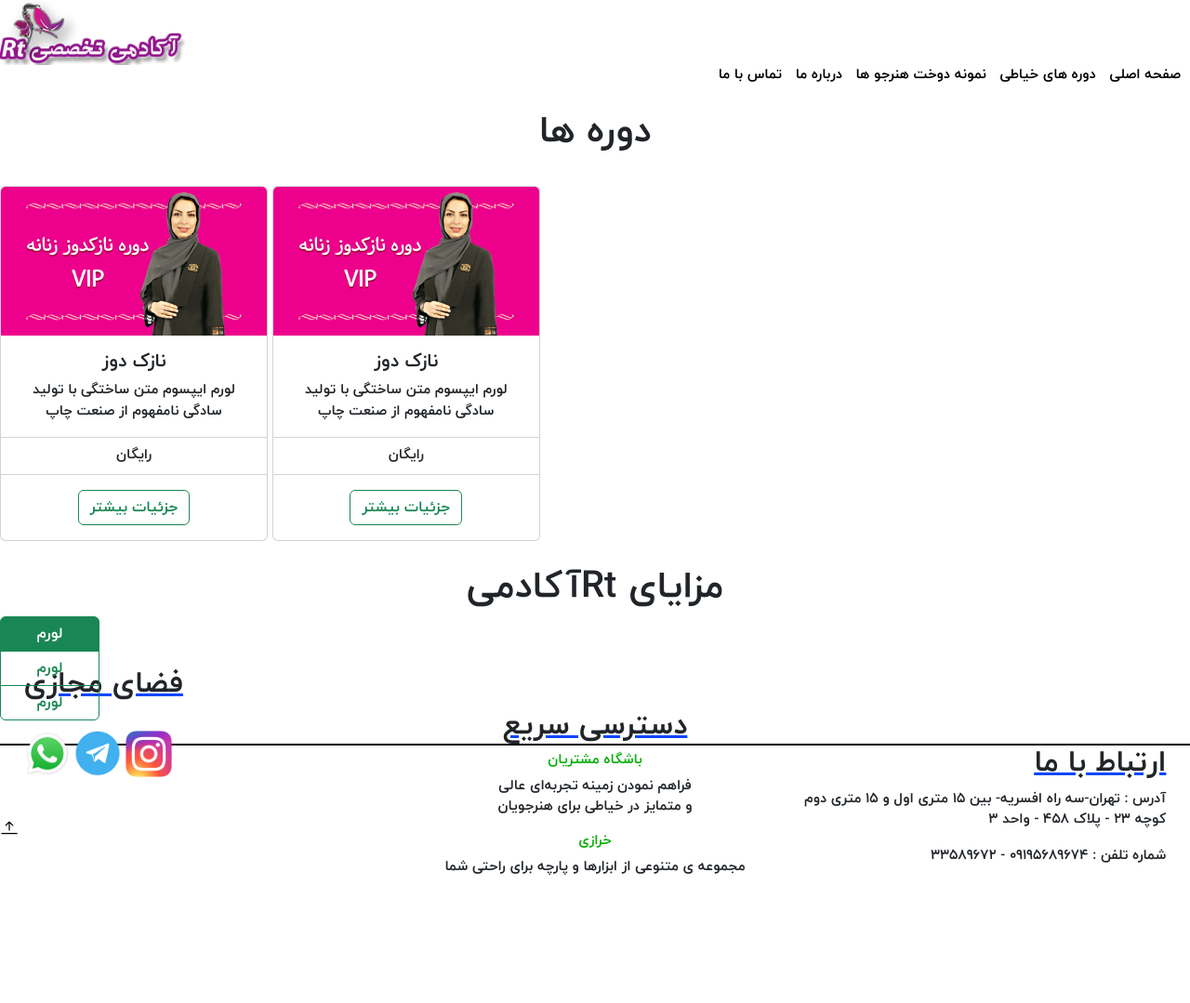
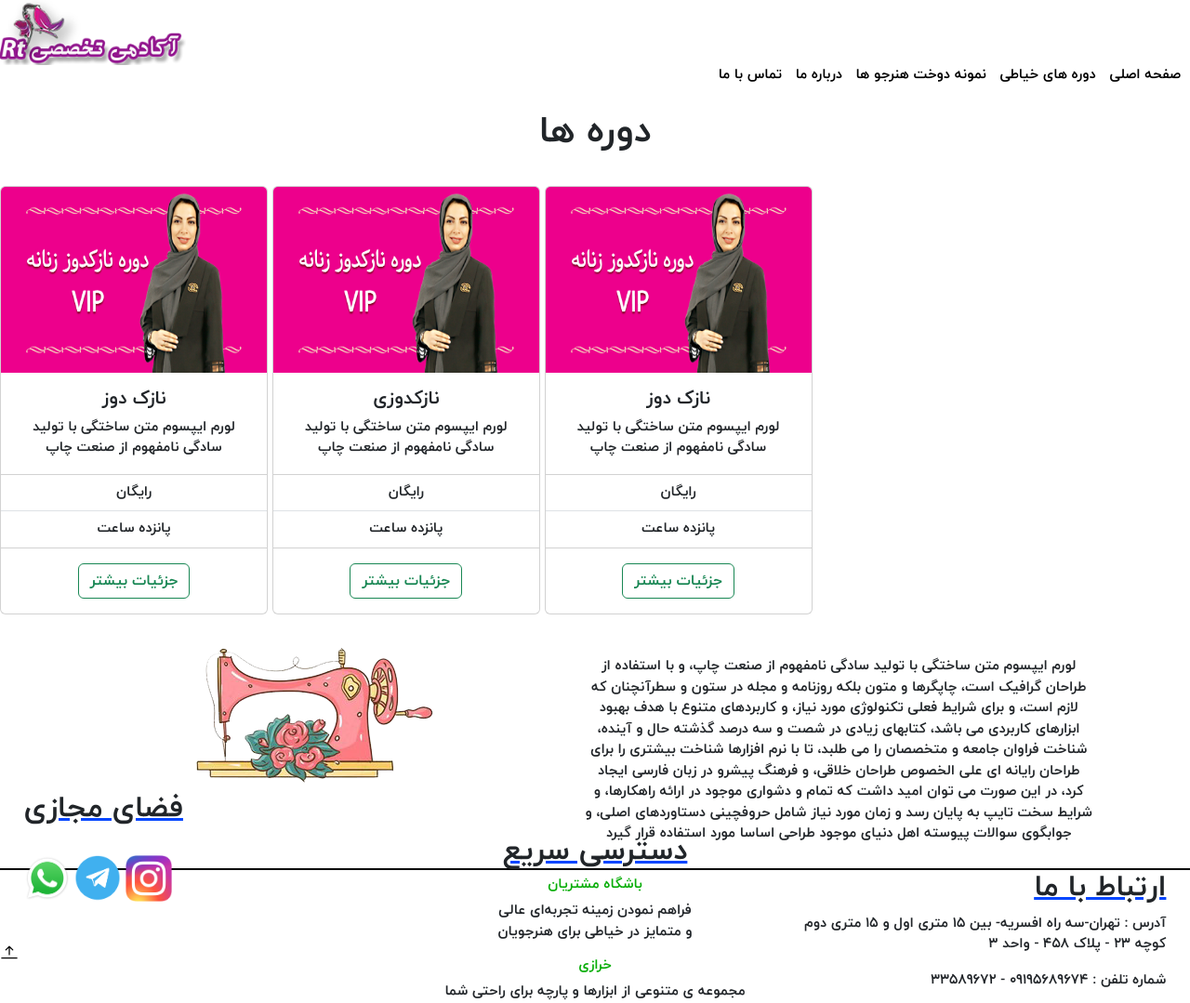
Before and after one commit to rohanitabar/landing_page, a plain HTML site: page index.html in a window 1280 px wide. Shown: the whole page at 93% size. Before the commit the page ends 944 px from the top, so only its background shows below. Drawn offline with Linux system fonts and the light colour scheme; a script that the page names is missing; files whose address does not match are found by name.

Commit message:
sakht ghesmat paeen post ha

```diff
--- a/index.html
+++ b/index.html
@@ -44,40 +44,61 @@
         <h1 style="text-align: center; margin-top: 2%;">دوره ها</h1>
         <div>
             <div class="card" style="width: 18rem;">
-                <img src="./img/nazokdoz-zanane-vip.jpg" class="card-img-top" alt="...">
+                <img src="./img/nazokdoz-zanane-vip.jpg" class="card-img-top" style="width: 100%; height: 200px;">
                 <div class="card-body" style="text-align:center;">
                     <h5 class="card-title">نازک دوز</h5>
                     <p class="card-text">لورم ایپسوم متن ساختگی با تولید سادگی نامفهوم از صنعت چاپ</p>
                 </div>
                 <ul class="list-group list-group-flush" style="text-align: center;">
                     <li class="list-group-item">رایگان</li>
+                    <li class="list-group-item"> پانزده ساعت</li>
                 </ul>
                 <div class="card-body" style="text-align: center;">
                     <a href=""><button type="button" class="btn btn-outline-success">جزئیات بیشتر</button></a>
                 </div>
             </div>
             <div class="card" style="width: 18rem; margin-top: 2%;">
-                <img src="./img/nazokdoz-zanane-vip.jpg" class="card-img-top">
+                <img src="./img/nazokdoz-zanane-vip.jpg" class="card-img-top" style="width: 100%; height: 200px;">
+                <div class="card-body" style="text-align:center;">
+                    <h5 class="card-title"> نازکدوزی</h5>
+                    <p class="card-text">لورم ایپسوم متن ساختگی با تولید سادگی نامفهوم از صنعت چاپ</p>
+                </div>
+                <ul class="list-group list-group-flush" style="text-align: center;">
+                    <li class="list-group-item">رایگان</li>
+                    <li class="list-group-item"> پانزده ساعت</li>
+                </ul>
+                <div class="card-body" style="text-align: center;">
+                    <a href=""><button type="button" class="btn btn-outline-success">جزئیات بیشتر</button></a>
+                </div>
+            </div>
+            <div class="card" style="width: 18rem;">
+                <img src="./img/nazokdoz-zanane-vip.jpg" class="card-img-top" style="width: 100%; height: 200px;">
                 <div class="card-body" style="text-align:center;">
                     <h5 class="card-title">نازک دوز</h5>
                     <p class="card-text">لورم ایپسوم متن ساختگی با تولید سادگی نامفهوم از صنعت چاپ</p>
                 </div>
                 <ul class="list-group list-group-flush" style="text-align: center;">
                     <li class="list-group-item">رایگان</li>
+                    <li class="list-group-item"> پانزده ساعت</li>
                 </ul>
                 <div class="card-body" style="text-align: center;">
                     <a href=""><button type="button" class="btn btn-outline-success">جزئیات بیشتر</button></a>
                 </div>
             </div>
         </div>
-        <h1 style="text-align: center; margin-top: 2%;"> آکادمیRt مزایای</h1>
-        <div class="btn-group-vertical" role="group" aria-label="Vertical radio toggle button group">
-            <input type="radio" class="btn-check" name="vbtn-radio" id="vbtn-radio1" autocomplete="off" checked>
-            <label class="btn btn-outline-success" style="width: 200%; height: 8%;" for="vbtn-radio1">لورم </label>
-            <input type="radio" class="btn-check" name="vbtn-radio" id="vbtn-radio2" autocomplete="off">
-            <label class="btn btn-outline-success" style="width: 200%; height: 8%;" for="vbtn-radio2">لورم </label>
-            <input type="radio" class="btn-check" name="vbtn-radio" id="vbtn-radio3" autocomplete="off">
-            <label class="btn btn-outline-success" style="width: 200%; height: 8%;" for="vbtn-radio3">لورم </label>
+
+        <div class="container text-center">
+            <div class=" row">
+                <div class="col-xs-12 col-md-6" style=" margin-top: -2%; margin-left: -2%;"><img src="./img/280x280.png"></div>
+                <div class="col-xs-12 col-md-6" style=" margin-top: 4%;">لورم ایپسوم متن ساختگی با تولید سادگی نامفهوم
+                    از صنعت چاپ، و با استفاده از طراحان گرافیک است، چاپگرها و متون بلکه روزنامه و مجله در ستون و
+                    سطرآنچنان که لازم است، و برای شرایط فعلی تکنولوژی مورد نیاز، و کاربردهای متنوع با هدف بهبود ابزارهای
+                    کاربردی می باشد، کتابهای زیادی در شصت و سه درصد گذشته حال و آینده، شناخت فراوان جامعه و متخصصان را
+                    می طلبد، تا با نرم افزارها شناخت بیشتری را برای طراحان رایانه ای علی الخصوص طراحان خلاقی، و فرهنگ
+                    پیشرو در زبان فارسی ایجاد کرد، در این صورت می توان امید داشت که تمام و دشواری موجود در ارائه
+                    راهکارها، و شرایط سخت تایپ به پایان رسد و زمان مورد نیاز شامل حروفچینی دستاوردهای اصلی، و جوابگوی
+                    سوالات پیوسته اهل دنیای موجود طراحی اساسا مورد استفاده قرار گیرد</div>
+            </div>
         </div>
     </main>
 
@@ -88,16 +109,22 @@
         </p>
         <p style="text-align: right;margin-right: 2%;">شماره تلفن : 09195689674 - 33589672</p>
         <h2 style="text-decoration: underline solid #0346ff;text-align: center;margin-top: -14.5%;">دسترسی سریع </h2>
-        <a href="#" style="text-decoration: none;"><h3 style="color: #08ad08; text-align: center; font-size: 15px;">باشگاه مشتریان</h3></a>
+        <a href="#" style="text-decoration: none;">
+            <h3 style="color: #08ad08; text-align: center; font-size: 15px;">باشگاه مشتریان</h3>
+        </a>
         <p style="text-align: center;">فراهم نمودن زمینه تجربه‌ای عالی <br>و متمایز در خیاطی برای هنرجویان</p>
-        <a href="#" style="text-decoration: none;"><h3 style="color: #08ad08; text-align: center; font-size: 15px;">خرازی</h3></a>
+        <a href="#" style="text-decoration: none;">
+            <h3 style="color: #08ad08; text-align: center; font-size: 15px;">خرازی</h3>
+        </a>
         <p style="text-align: center;">مجموعه ی متنوعی از ابزارها و پارچه برای راحتی شما</p>
         <h2 style="text-decoration: underline solid #0346ff;text-align:left;margin-left: 2%; margin-top: -19%;">فضای
             مجازی</h2><br>
         <a href="#"><img src="./img/WhatsApp.svg.png" style="width: 50px;height: 50px;margin-left: 2%;"></a>
         <a href="#"><img src="./img/Telegram.png" style="width: 50px;height: 50px;"></a>
         <a href="#"><img src="./img/Instagram_logo_2016.svg.webp" style="width: 50px;height: 50px;"></a>
-        <div><a href="#"><img src="./img/arrow-bar-up.svg" style="width: 20px; height: 20px; display: flex;margin-top: 3.5%;" title="رفتن به بالای صفحه"></a></div>
+        <div><a href="#"><img src="./img/arrow-bar-up.svg"
+                    style="width: 20px; height: 20px; display: flex;margin-top: 3.5%;" title="رفتن به بالای صفحه"></a>
+        </div>
     </footer>
 
     <script src='main.js'></script>
```
Also changed, not shown: img/1-min.jpg (added), img/280x280.jpg (added), img/280x280.png (added).
